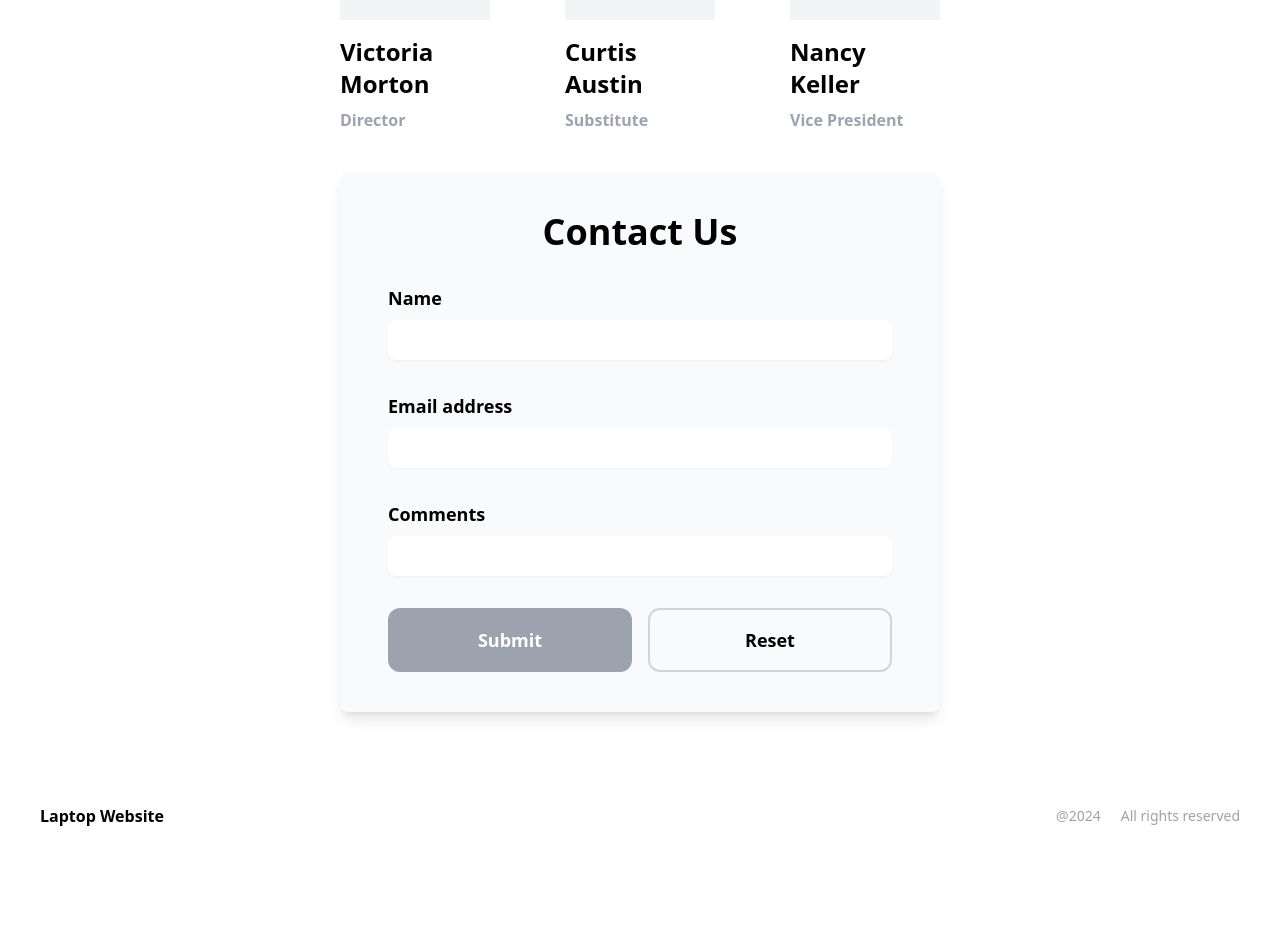
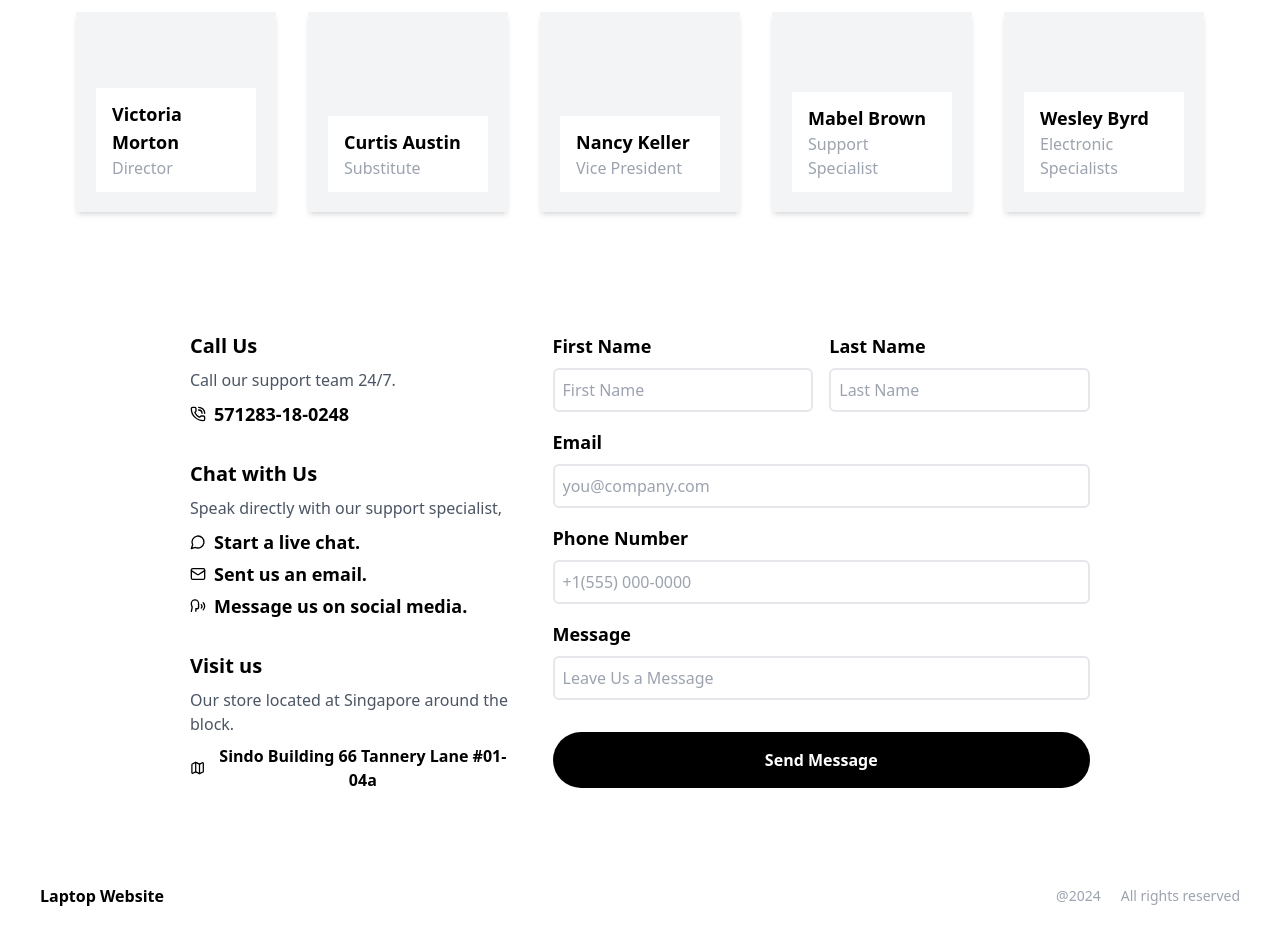
Before and after one commit to Twiztss/Laptop-Website, a React (Vite) app: page /about-us in a window 1280 px wide. Shown: the part 752-1680 px from the top of the page. Before the commit the page ends 1600 px from the top, so only its background shows below. Built offline with nearby package versions, Linux system fonts and the light colour scheme.

Commit message:
Adjust about us page.

```diff
--- a/src/components/Header.tsx
+++ b/src/components/Header.tsx
@@ -3,7 +3,7 @@ import { Heart, Laptop2Icon, ShoppingCart } from "lucide-react"
 
 export default function Header() {
   return (
-    <header className="flex justify-between items-center w-full bg-white px-10 py-5 sticky">
+    <header className="flex justify-between items-center w-full bg-white px-10 py-6 sticky">
         <div className="flex gap-10 font-bold text-xs">
             <Link to={"/"}>Home</Link>
             <Link to={"/features"}>Features</Link>
--- a/src/components/Hero.tsx
+++ b/src/components/Hero.tsx
@@ -2,7 +2,7 @@ import { Link } from "react-router-dom";
 
 export default function Hero() {
   return (
-    <section className="flex justify-center items-center bg-gray-100 mx-5 my-0 h-5/6 rounded-3xl">
+    <section className="flex justify-center items-center bg-gray-100 mx-10 my-0 h-5/6 rounded-3xl">
         <div className="flex flex-col gap-5 justify-center items-center">
             <h1 className="text-7xl font-bold tracking-wider">Insert Product Slogan</h1>
             <p className="text-lg">Ut pariatur ex ea nulla officia deserunt aliquip esse consectetur officia.</p>
--- a/src/routes/about-us.tsx
+++ b/src/routes/about-us.tsx
@@ -1,7 +1,7 @@
 import Header from "../components/Header";
 import Footer from "../components/Footer";
 import { useState } from "react";
-import { PersonStanding } from "lucide-react";
+import { Headphones, Mail, MessageCircle , PhoneCall, VideoIcon, SpeechIcon, Locate, Map } from "lucide-react";
 
 const data : profile[] = [
   {
@@ -22,6 +22,18 @@ const data : profile[] = [
     role : "Vice President",
     url : "http://fi.nu/lecnemuz",
   },
+  {
+    id : 3,
+    name : "Mabel Brown",
+    role : "Support Specialist",
+    url : "http://sev.pl/omuiwo",
+  },
+  {
+    id : 4,
+    name : "Wesley Byrd",
+    role : "Electronic Specialists",
+    url : "http://mamo.ca/liv",
+  },
 ]
 
 type profile = {
@@ -31,65 +43,70 @@ type profile = {
   url : string,
 }
 
-const CommentBox = () => {
 
-  const [text, setText] = useState("")
-  const [input, setInput] = useState({
-    name : "",
-    email : "",
-    comment : "",
-  })
-  const [data, setData] = useState({
-    name : "",
-    email : "",
-    comment : "",
-  })
-
-  const adjustValue = (e : any) => {
-    if (e.target) {
-      if (e.target.id == "name") {
-        setInput({...input,
-          "name" : e.target.value
-        })
-      } else if (e.target.id == "email") {
-        setInput({...input,
-          "email" : e.target.value,
-        })
-      } else if (e.target.id == "comment") {
-        setInput({...input,
-          "comment" : e.target.value
-        })
-      }
-    }
-  }
-
-  const submitData = () => {
-    setData({...input})
-
-    let to_json = data
-    let jsoned = JSON.stringify(to_json)
-    return jsoned
-  }
-
-
+const ContactForm = () => {
   return (
-    <section className="flex flex-col w-1/2 gap-8 bg-gray-50 shadow-lg px-12 py-10 rounded-lg">
-      <h1 className=" text-4xl font-bold self-center">Contact Us</h1>
-      <div className="flex flex-col gap-2">
-        <h4 className="font-bold text-lg">Name</h4>
-        <input id = {"name"} onChange = {(e) => setText(e.target.value)} type="text" className="rounded-lg p-2 shadow-sm" value = {text} />
+    <section className="flex gap-10 justify-center w-3/4 mt-10">
+      <div className="flex flex-col w-1/2 gap-8">
+        <div className="flex flex-col w-full gap-2">
+          <h2 className="text-xl font-semibold">Call Us</h2>
+          <p className="text-md font-normal text-gray-600">Call our support team 24/7.</p>
+          <div className="flex gap-2 items-center">
+            <PhoneCall width={16} height={16} />
+            <h4 className="text-lg font-semibold">571283-18-0248</h4>
+          </div>
+        </div>
+        <div className="flex flex-col w-full gap-2">
+          <h4 className="text-xl font-semibold">Chat with Us</h4>
+          <p className="text-md font-normal text-gray-600">Speak directly with our support specialist,</p>
+          <div className="flex flex-col gap-1 items-start">
+            <button className="text-lg font-semibold flex gap-2 items-center">
+              <MessageCircle width={16} height={16} />
+              <p>Start a live chat.</p>
+            </button>
+            <button className="text-lg font-semibold flex gap-2 items-center">
+              <Mail width={16} height={16}/>
+              <p>Sent us an email.</p>
+            </button>
+            <button className="text-lg font-semibold flex gap-2 items-center">
+              <SpeechIcon width={16} height={16} />
+              <p>Message us on social media.</p>
+            </button>
+          </div>
+        </div>
+        <div className="flex flex-col w-full gap-2">
+          <h4 className="text-xl font-semibold">Visit us</h4>
+          <p className="text-md font-normal text-gray-600">Our store located at Singapore around the block.</p>
+          <button className="text-md font-semibold flex gap-2 items-center">
+              <Map width={16} height={16} />
+              <p>Sindo Building 66 Tannery Lane #01-04a</p>
+          </button>
+        </div>
       </div>
-      <div className="flex flex-col gap-2">
-        <h4 className="font-bold text-lg">Email address</h4>
-        <input id = {"email"} onChange = {adjustValue} type="text" className="rounded-lg p-2 shadow-sm" />
-      </div>
-      <div className="flex flex-col gap-2">
-        <h4 className="font-bold text-lg">Comments</h4>
-        <input id = "comment" onChange = {adjustValue} type="" className="rounded-lg p-2 shadow-sm" />
-      </div>
-      <div className="flex justify-between gap-4">
-        <button type="submit" onClick = {submitData} className="p-4 font-bold text-white text-lg bg-gray-400 rounded-xl w-6/12">Submit</button>
-        <button type="reset" onClick = {submitData} className="p-4 font-bold border-gray-300 border-2 text-lg rounded-xl w-6/12">Reset</button>
+      <div className="flex flex-col gap-4 w-5/6">
+        <div className="flex gap-4 w-full">
+          <div className="flex flex-col gap-2 justify-center w-1/2">
+            <p className="font-semibold text-lg">First Name</p>
+            <input type="text" className="border-2 border-gray-200 rounded-md p-2 text-gray-400" value={"First Name"}/>
+          </div>
+          <div className="flex flex-col justify-center gap-2 w-1/2">
+            <p className="font-semibold text-lg">Last Name</p>
+            <input type="text" className="border-2 border-gray-200 rounded-md p-2 text-gray-400" value={"Last Name"}/>
+          </div>
+        </div>
+        <div className="flex flex-col justify-center gap-2 w-full">
+          <p className="font-semibold text-lg">Email</p>
+          <input type="text" className="border-2 border-gray-200 rounded-md p-2 text-gray-400" value={"you@company.com"}/>
+        </div>
+        <div className="flex flex-col justify-center gap-2 w-full">
+          <p className="font-semibold text-lg">Phone Number</p>
+          <input type="text" className="border-2 border-gray-200 rounded-md p-2 text-gray-400" value={"+1(555) 000-0000"}/>
+        </div>
+        <div className="flex flex-col justify-center gap-2 w-full">
+          <p className="font-semibold text-lg">Message</p>
+          <input type="text" className="border-2 border-gray-200 rounded-md p-2 text-gray-400" value={"Leave Us a Message "}/>
+        </div>
+        <button type="submit" className="flex items-center bg-black text-white font-semibold px-8 py-4 rounded-full justify-center mt-4">Send Message</button>
       </div>
     </section>
   )
@@ -97,15 +114,12 @@ const CommentBox = () => {
 
 export default function AboutUs() {
 
-  const renderProfile = (data : profile) => {
+  const Profile = (data : profile) => {
       return (
-        <div className="flex flex-col gap-4 w-1/4" key = {data.id ? data.id : ""}>
-            <div className="flex items-center justify-center w-full bg-gray-100 p-4">
-              <PersonStanding width={48} height={48} className="self-center"/>
-            </div>
-            <div className="flex flex-col gap-2">
-              <h1 className="text-2xl font-bold">{data.name ? data.name : ""}</h1>
-              <p className="text-gray-400 font-semibold">{data.role ? data.role : ""}</p>
+        <div className="flex flex-col gap-2 w-1/6 aspect-square shadow-md bg-gray-100 items-center justify-end p-5" key = {data.id ? data.id : ""}>
+            <div className="flex flex-col gap-2 bg-white justify-self-center px-4 py-3 w-full">
+              <h1 className="text-lg font-bold">{data.name ? data.name : ""}</h1>
+              <p className="text-gray-400 font-normal -mt-2">{data.role ? data.role : ""}</p>
             </div>
           </div>
       )
@@ -116,21 +130,25 @@ export default function AboutUs() {
       <Header />
       {/* Overview, Please render later thanks */}
       <body className="flex flex-col p-10 gap-10">
-        <section className="flex justify-between items-center">
-          <div className="flex flex-col gap-6 w-1/3 mx-10">
-            <h1 className="text-4xl font-bold">Eu aliquip veniam dolor consectetur sunt incididunt nisi pariatur quis velit.</h1>
-            <p className="text-lg font-normal">Minim aliquip incididunt sunt labore incididunt ad. Deserunt eiusmod aliquip consequat veniam fugiat id commodo enim. Aliqua dolor anim aliqua et. Consectetur nostrud dolor anim qui ex enim ea commodo laboris eiusmod proident amet eiusmod voluptate. Esse reprehenderit in consequat culpa elit non voluptate.</p>
+        <section className="flex justify-center items-center py-10">
+          <div className="flex flex-col gap-8 w-1/2 mx-10 text-center">
+            <h1 className="text-5xl font-bold">We are the team dedicate in developments of electronics.</h1>
+            <p className="text-lg font-normal text-gray-700 self-center w-2/3">Our staffs are able to consult and provide supports regarding maintenance and building components at reasonable price.</p>
+            <div className="flex gap-4 justify-center">
+              <button className="flex gap-2 items-center bg-black text-white px-8 py-3 rounded-full font-semibold"><VideoIcon width={24} height={24}/>Book a call.</button>
+              <button className="flex gap-2 items-center border-2 border-black px-8 py-3 rounded-full font-semibold"><Headphones width={24} height={24}/>Contact Us.</button>
+            </div>
           </div>
-          <div className="bg-gray-50  w-1/2 aspect-video rounded-2xl"></div>
         </section>
         <section className="flex flex-col items-center gap-8 mt-10">
           <h2 className="text-3xl font-bold">Key Members</h2>
-          <div className="flex flex-cols w-1/2 justify-between">
-            {data.map(renderProfile)}
+          <div className="flex flex-cols w-full justify-center gap-8">
+            {data.map(Profile)}
           </div>
         </section>
-        <section className="flex flex-col w-full items-center gap-4">
-          <CommentBox />
+        <section className="flex flex-col w-full items-center mt-10">
+          <ContactForm />
+          {/* <CommentBox /> */}
         </section>
       </body>
       <Footer />
```
Also changed, not shown: src/routes/products.tsx (line endings or trailing spaces).
